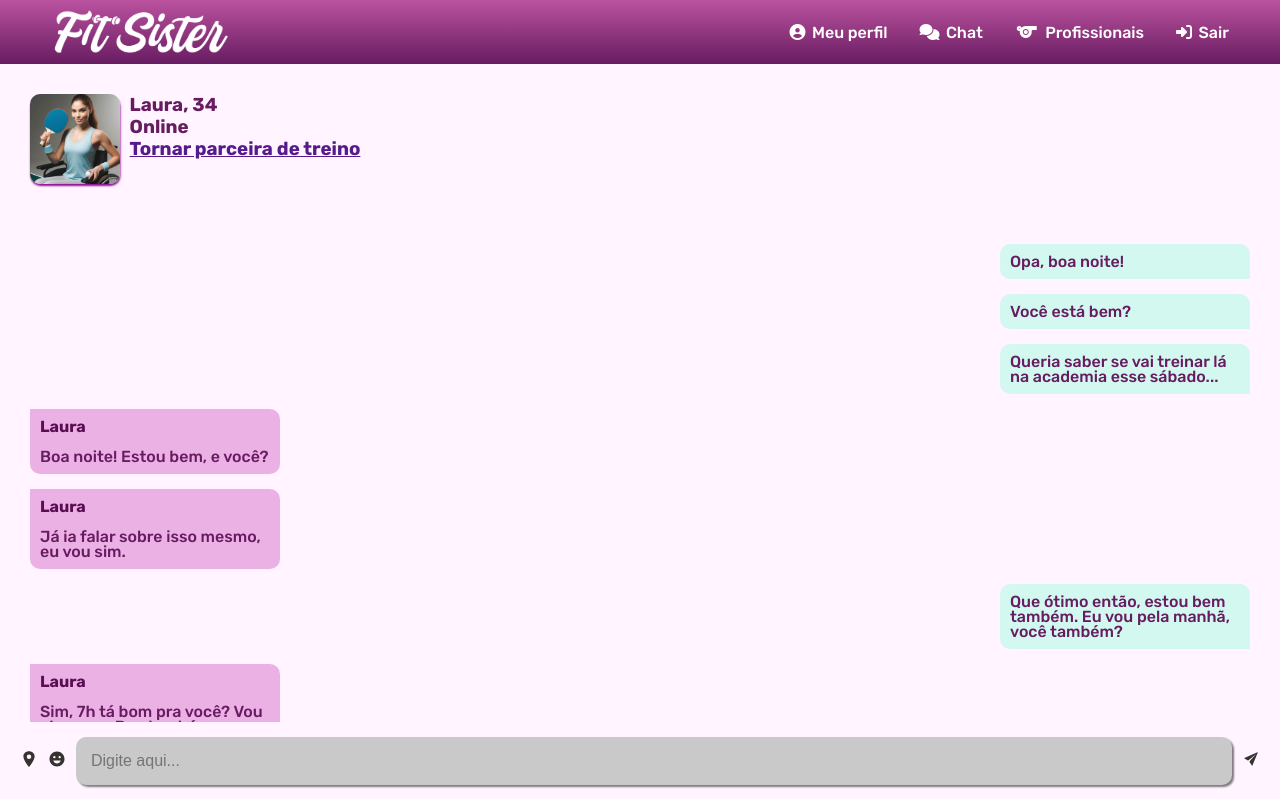
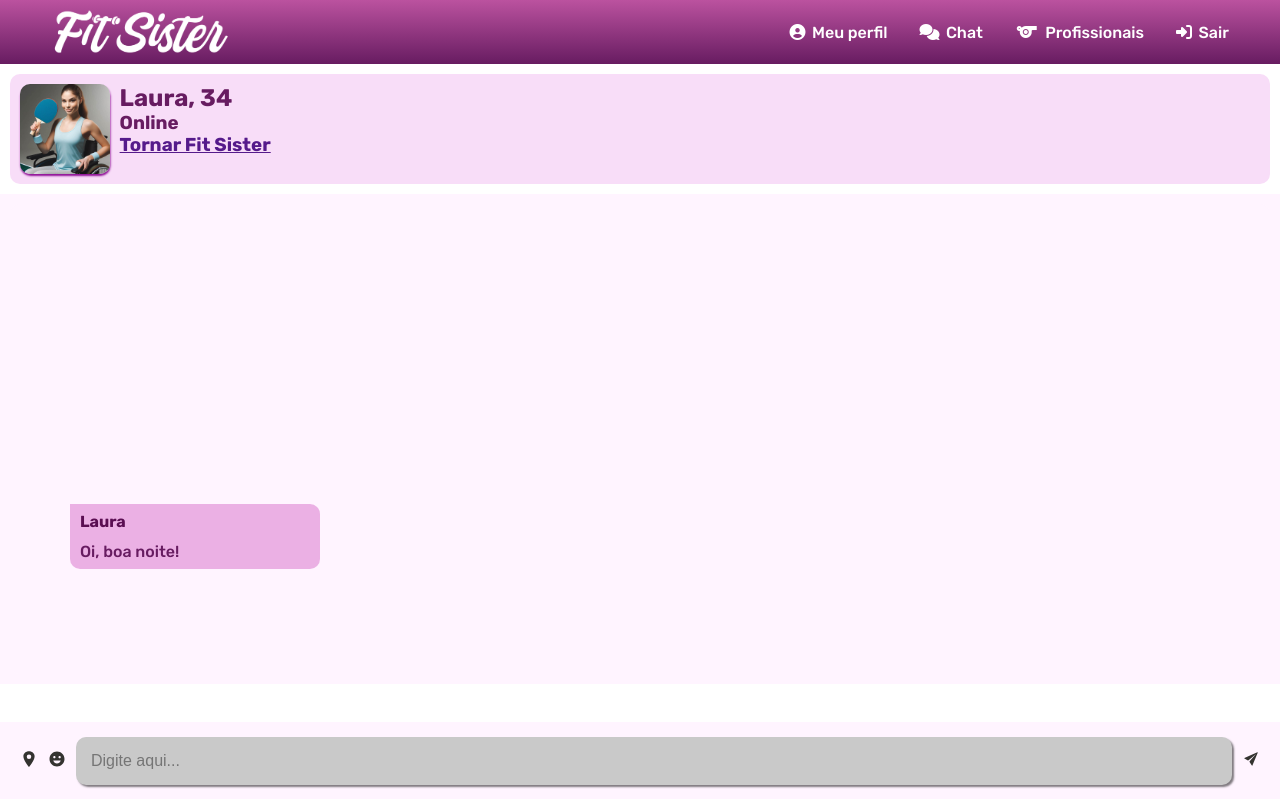
Before and after one commit to gabrielsoarespebr/parceira-de-treino, a React (Vite) app: page /chat in a window 1280 px wide. Shown: the top 799 px of the page. Built offline with nearby package versions, Linux system fonts and the light colour scheme.

Commit message:
Está enviando mensagem.

```diff
--- a/src/pages/Chat/Chat.css
+++ b/src/pages/Chat/Chat.css
@@ -16,12 +16,13 @@ header {
 
 
 body{
-  background-color: #ffffff;
+  background-color: #FFF4FF;
 }
 
 .fundo{
-  background-color: #FFF4FF;
-  margin: 20px;
+  background-color: #f8ddf8;
+  margin: 10px;
+  border-radius: 10px;
 }
 
 .informacaopessoal{
@@ -32,9 +33,12 @@ body{
 }
 
 .fundochat{
-  background-color: #ffffff;
+  background-color: #FFF4FF;
 }
 
+.chat1{
+  background-color: #FFF4FF;
+}
 
 .container{
   background-color: #FFF4FF;
@@ -49,8 +53,10 @@ body{
   display: flex;
   flex-grow: 1;
   flex-direction: column;
-  padding: 30px 30px 90px;
-  justify-content: flex-end;
+  padding: 300px 60px 90px;
+  background-color: #FFF4FF;
+  margin: 10px;
+  border-radius: 10px;
 }
 
 .chat_form{
@@ -140,15 +146,3 @@ body{
   font-weight: 700;
   color: #5a0e52;
 }
-/*
-.container1{
-  background-color: #ECFDFA;
-  padding: 15px 20px;
-  display: flex;
-  align-items: center;
-  gap: 10px;
-  position: fixed;
-  bottom: 0;
-  left: 0;
-  width: 70%;
-} */
--- a/src/pages/Chat/Chat.jsx
+++ b/src/pages/Chat/Chat.jsx
@@ -4,8 +4,31 @@ import { IoLocationSharp } from "react-icons/io5";
 import { MdEmojiEmotions } from "react-icons/md";
 import parceira3Laura from "/src/assets/image/usuarias/parceira3Laura.png";
 import logo from "/src/assets/image/logoBranco.png";
+import React, { useState } from 'react';
+import { DiVim } from "react-icons/di";
+
 
 export const Chat = () => {
+
+  const[messages,setMessages] = useState([
+    // { sender: 'me', text: 'Opa, boa noite!' },
+    // { sender: 'me', text: 'Você está bem?' },
+    // { sender: 'me', text: 'Queria saber se vai treinar lá na academia esse sábado...' },
+    { sender: 'Laura', text: 'Oi, boa noite!' },
+    // { sender: 'Laura', text: 'Já ia falar sobre isso mesmo, eu vou sim. Amanhã nós marcamos direitinho.' },
+    // { sender: 'me', text: 'Que ótimo então, estou bem também. Eu vou pela manhã.' },
+    // { sender: 'Laura', text: 'Vou chamar a Bea também.' },
+    // { sender: 'me', text: 'Tá ótimo, Laura! Chama mesmo, vai ser massa demais' }
+  ]);
+  const [newMessage, setNewMessage] = useState('');
+
+  const handleSendMessage = (e) => {
+    e.preventDefault();
+    if (newMessage.trim() !== '') {
+      setMessages([...messages, { sender: 'me', text: newMessage }]);
+      setNewMessage('');
+    }
+  };
 
   return (
     <>
@@ -45,63 +68,39 @@ export const Chat = () => {
         </nav>
       </header>
 
+    <div className="fundo">
+      <div className="informacaopessoal">
+          <img src={parceira3Laura} alt="mulher" className="imagem_Parceira"/>
+          <div>
+            <h2>Laura, 34</h2>
+            <h3>Online</h3>
+            <a href="">
+            <h3>Tornar Fit Sister</h3>
+            </a>
+          </div>
+      </div>
+    </div>
 
       <section className="container">
 
-        <section className="chat">
-
-          <form className="container1">
-
-        <div class="fundo">
-
-        <div className="informacaopessoal">
-          <img src={parceira3Laura} alt="mulher" className="imagem_Parceira"/>
-          <div>
-            <h1>Laura, 34</h1>
-            <h3>Online</h3>
-            <a href="">
-              <h3>Tornar parceira de treino</h3>
-            </a>
-          </div>
-        </div>
-
-        <table className="fundochat">
-
-        </table>
-        </div>
+        <div className="chat1">
 
             <section className="chat_mensagens">
+               {messages.map((message, index) => (
+                <div
+                  key={index}
+                  className={message.sender === 'me' ? 'my_message' : 'message_other'}
+                >
+                  {message.sender !== 'me' && (
+                    <span className="message_sender">{message.sender}</span>
+                  )}
+                  {message.text}
+                </div>
+              ))}
+            </section>
 
-              <div className="my_message">Opa, boa noite!</div>
-              <div className="my_message">Você está bem?</div>
-              <div className="my_message">Queria saber se vai treinar lá na academia esse sábado...</div>
 
-              <div className="message_other">
-              <span className="message_sender">Laura</span>
-              Boa noite! Estou bem, e você?</div>
-              <div className="message_other"><span className="message_sender">Laura</span>
-              Já ia falar sobre isso mesmo, eu vou sim.</div>
-
-              <div className="my_message">
-              Que ótimo então, estou bem também.
-              Eu vou pela manhã, você também?</div>
-
-              <div className="message_other"><span className="message_sender">Laura</span>
-              Sim, 7h tá bom pra você? Vou chamar a Bea também.</div>
-
-              <div className="my_message">Tá ótimo, Laura! Chama mesmo, vai ser massa demais</div>
-
-              <div className="message_other"><span className="message_sender">Laura</span>
-              sim, nos encontramos na esquina da minha rua e vamos juntas.</div>
-              <div className="message_other"><span className="message_sender">Laura</span>
-              Qualquer coisa fala, até amanhã.</div>
-
-              <div className="my_message">Beleza, até amanhã.</div>
-
-            </section>
-          </form>
-
-            <form className="chat_form">
+            <form className="chat_form" onSubmit={handleSendMessage}>
 
               <button className="button_location">
               <IoLocationSharp />
@@ -110,16 +109,18 @@ export const Chat = () => {
               <MdEmojiEmotions />
               </button>
 
-                <input type="text" className="chat_input" placeholder="Digite aqui..." required/>
+                <input type="text" className="chat_input" placeholder="Digite aqui..."
+                value={newMessage}
+                onChange={(e) => setNewMessage(e.target.value)
+                }required/>
 
                 <button className="button_send">
                   <IoIosSend />
                 </button>
 
             </form>
-          </section>
+          </div>
       </section>
-
     </>
   );
 };
```
